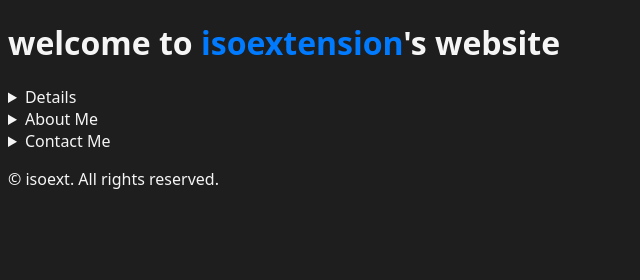
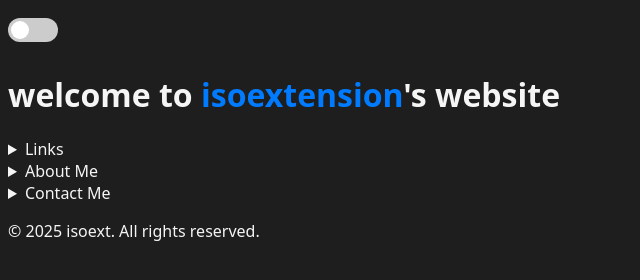
Before and after one commit to isoextension/isoextension.github.io, a plain HTML site: page index.html in a window 1280 px wide. Shown: the whole page, without its empty margins (0-640 px from the left). Drawn offline with Linux system fonts and the light colour scheme.

Commit message:
Update index.html

```diff
--- a/index.html
+++ b/index.html
@@ -5,12 +5,17 @@
         <meta name="viewport" content="width=device-width, initial-scale=1.0">
         <meta name="description" content="isoext's personal website">
         <title>isoext's web</title>
-        <link rel="stylesheet" href="style.css">
+        <link rel="stylesheet" href="/style.css">
         <link rel="icon" href="/iextlabel.png" type="image/x-icon">
     </head>
     <body class="dark">
+        <label class="switch">
+        <input type="checkbox" id="theme-toggle">
+        <span class="slider"></span>
+        </label>
         <h1>welcome to <font color='#007bff'>isoextension</font>'s website</h1>
         <details>
+            <summary>Links</summary>
                 <nav>
                     <ul>
                     <li><a href="https://sandboxels.r74n.com">sandboxels<img id="imgboxels" class="icon" src="https://raw.githubusercontent.com/R74nCom/sandboxels/main/icons/apple-touch-icon-76x76.png"></a></li>
@@ -40,6 +45,6 @@
         <footer>
            <span class="copy"><p>&copy; <span id="year"></span> isoext. All rights reserved.</p></span>
         </footer>
-
+    <script src="/script.js"></script>
     </body>
 </html>
```
Lines whose indentation alone changed are shown as unchanged.
